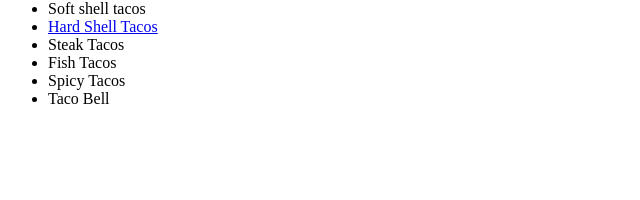
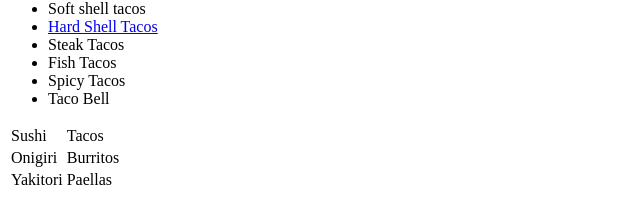
Before and after one commit to raihanchandra/lab-12-html, a plain HTML site: page index.html in a window 1280 px wide. Shown: the part 665-865 px from the top of the page, without its empty margins (0-640 px from the left). Before the commit the page ends 800 px from the top, so only its background shows below. Drawn offline with Linux system fonts and the light colour scheme.

Commit message:
ok im too hungry to focus

```diff
--- a/index.html
+++ b/index.html
@@ -1,7 +1,7 @@
 <!DOCTYPE html>
 <html lang="en">
 <head>
-<title> Sushi Sushi Sushi </title>
+<title> IM HUNGRY </title>
 </head>
 <body>
 <p>I <strong>really</strong> want some <em> sushi </em> right now </p>
@@ -22,6 +22,20 @@
 	<li>Spicy Tacos</li>
 	<li>Taco Bell</li>
 </ul>
+<table>
+    <tr>
+        <td>Sushi</td>
+        <td>Tacos</td>
+    </tr>
+    <tr>
+        <td>Onigiri</td>
+        <td>Burritos</td>
+    </tr>
+    <tr>
+        <td>Yakitori</td>
+        <td>Paellas</td>
+    </tr>
+</table>
 
 
 
```
